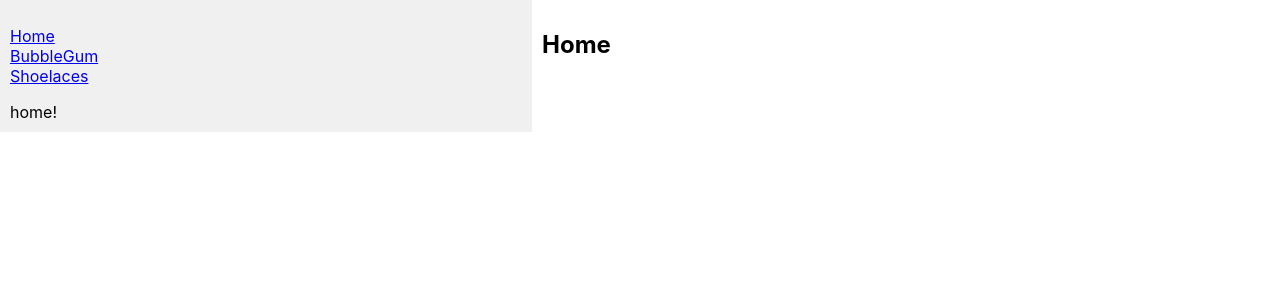
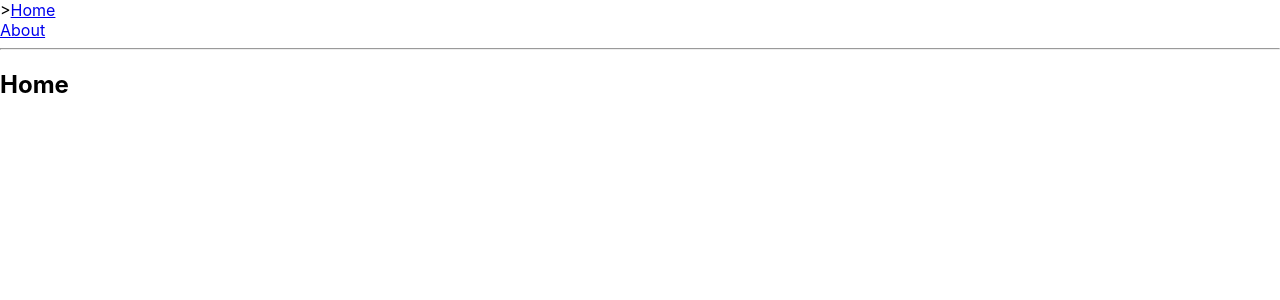
Before and after one commit to OgheneMichael/react-router, a React (Create React App) app: page / in a window 1280 px wide. Shown: the top 300 px of the page. Built offline with nearby package versions, Linux system fonts and the light colour scheme.

Commit message:
Code for Custom Link component with React Router

```diff
--- a/src/App.js
+++ b/src/App.js
@@ -2,69 +2,46 @@
 
 import { BrowserRouter as Router, Route, Link } from "react-router-dom";
 
-const routes = [
-	{
-		path: "/",
-		exact: true,
-		sidebar: () => <div>home!</div>,
-		main: () => <h2>Home</h2>
-	},
-	{
-		path: "/bubblegum",
-		sidebar: () => <div>bubblegum!</div>,
-		main: () => <h2>BubbleGum</h2>
-	},
-	{
-		path: "/shoelaces",
-		sidebar: () => <div>shoelaces!</div>,
-		main: () => <h2>Shoelaces</h2>
-	}
-];
+const Home = () => (
+	<div>
+		<h2>Home</h2>
+	</div>
+);
+
+const About = () => (
+	<div>
+		<h2>About</h2>
+	</div>
+);
+
+const OldSchoolMenuLink = ({ children, to, exact }) => {
+	return (
+		<Route
+			path={to}
+			exact={exact}
+			children={({ match }) => (
+				<div className={match ? "active" : ""}>
+					{match ? ">" : ""}
+					<Link to={to}>{children}</Link>
+				</div>
+			)}
+		/>
+	);
+};
 
 class App extends Component {
 	render() {
 		return (
 			<Router>
-				<div style={{ display: "flex" }}>
-					<div
-						style={{
-							padding: "10px",
-							width: "40%",
-							background: "#f0f0f0"
-						}}
-					>
-						<ul style={{ listStyleType: "none", padding: 0 }}>
-							<li>
-								<Link to="/">Home</Link>
-							</li>
-							<li>
-								<Link to="/bubblegum">BubbleGum</Link>
-							</li>
-							<li>
-								<Link to="/shoelaces">Shoelaces</Link>
-							</li>
-						</ul>
+				<div>
+					<OldSchoolMenuLink exact={true} to="/">
+						Home
+					</OldSchoolMenuLink>
+					<OldSchoolMenuLink to="/about">About</OldSchoolMenuLink>
+					<hr />
 
-						{routes.map(route => (
-							<Route
-								key={route.path}
-								path={route.path}
-								exact={route.exact}
-								component={route.sidebar}
-							/>
-						))}
-					</div>
-
-					<div style={{ flex: 1, padding: "10px" }}>
-						{routes.map(route => (
-							<Route
-								key={route.path}
-								path={route.path}
-								exact={route.exact}
-								component={route.main}
-							/>
-						))}
-					</div>
+					<Route exact path="/" component={Home} />
+					<Route path="/about" component={About} />
 				</div>
 			</Router>
 		);
```
